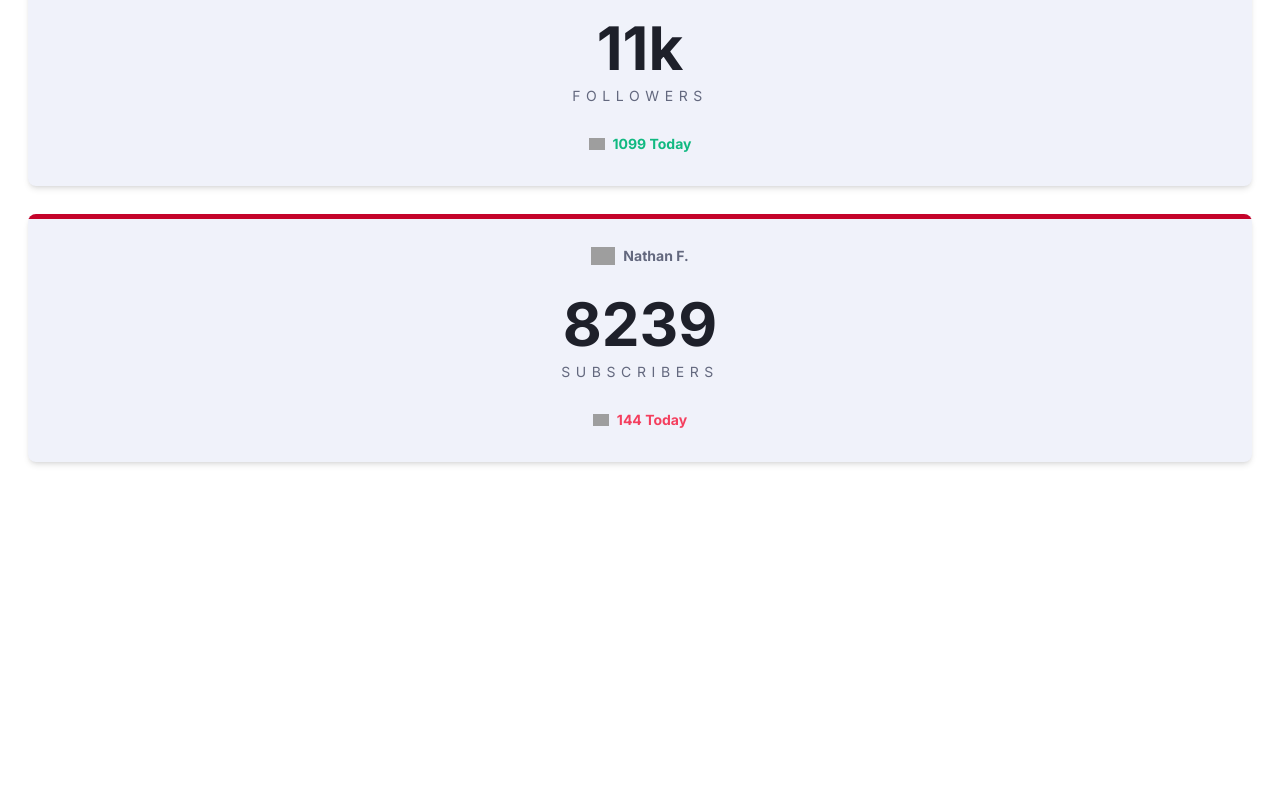
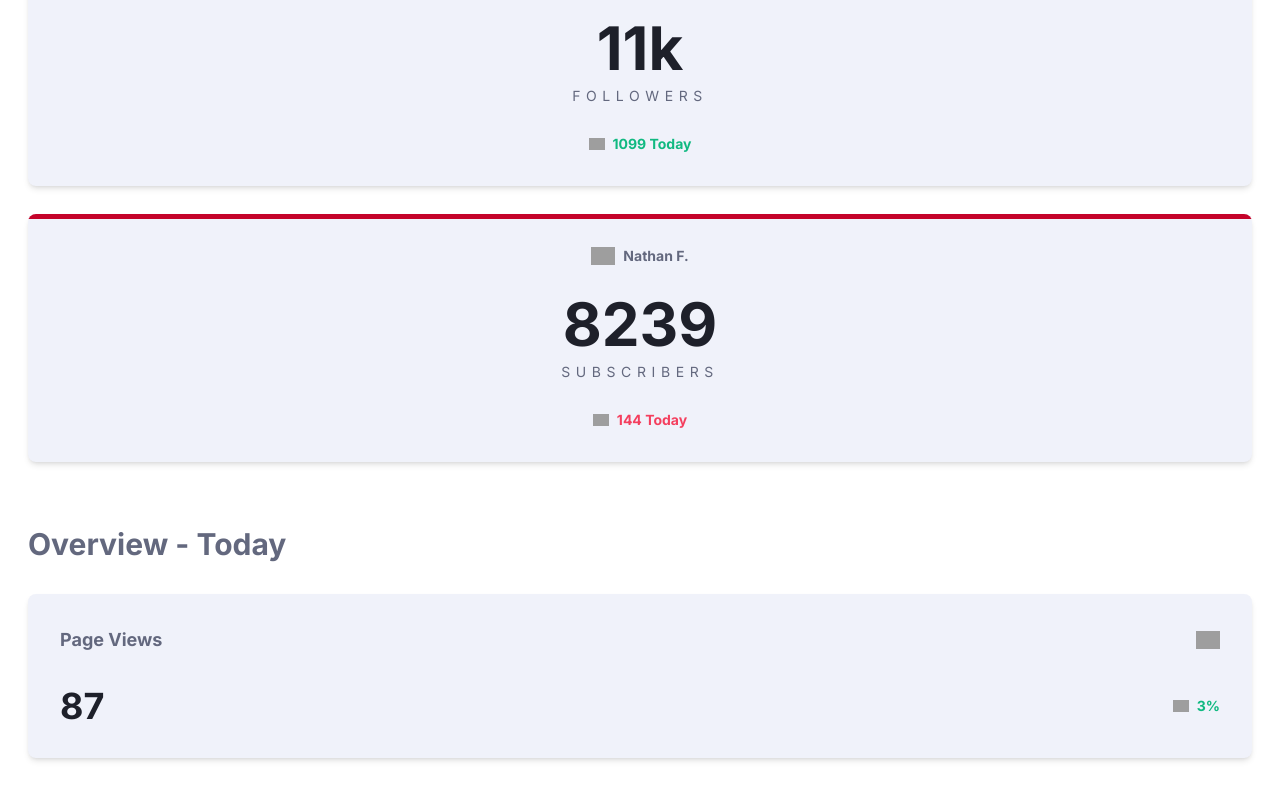
Before and after one commit to Remy349/social-media-dashboard-with-theme-switcher, a React (Vite) app: page / in a window 1280 px wide. Shown: the part 662-1462 px from the top of the page. Before the commit the page ends 1172 px from the top, so only its background shows below. Built offline with nearby package versions, Linux system fonts and the light colour scheme; grey boxes are pictures that could not be loaded.

Commit message:
Overview stat component completed

```diff
--- a/src/App.jsx
+++ b/src/App.jsx
@@ -1,10 +1,12 @@
 import React from 'react'
 import Followers from './components/followers/Followers'
+import Overview from './components/overview/Overview'
 
 function App () {
   return (
-    <main className='mx-7 my-12'>
+    <main className='grid gap-y-16 mx-7 mt-12 mb-16'>
       <Followers />
+      <Overview />
     </main>
   )
 }
--- a/src/components/followers/FollowersCard.jsx
+++ b/src/components/followers/FollowersCard.jsx
@@ -16,7 +16,7 @@ const FollowersCard = ({
         shadow-md rounded-lg flex flex-col gap-y-7 items-center py-8`}
     >
       <div className='flex items-center gap-x-2'>
-        <img className='w-6' src={socialIcon} alt='Icon facebook' />
+        <img className='w-6' src={socialIcon} alt='Icon social' />
         <p className='font-bold text-sm'>{username}</p>
       </div>
       <div>
@@ -24,7 +24,7 @@ const FollowersCard = ({
         <p className='card-text text-sm uppercase'>{text}</p>
       </div>
       <div className='flex items-center gap-x-2'>
-        <img className='w-4' src={statsIcon} alt='Icon up' />
+        <img className='w-4' src={statsIcon} alt='Icon stats' />
         <p
           className={
             statsColor === 'green'
--- /dev/null
+++ b/src/components/overview/Overview.jsx
@@ -0,0 +1,15 @@
+import React from 'react'
+import OverviewStat from './OverviewStat'
+
+const Overview = () => {
+  return (
+    <section>
+      <h2 className='font-bold mb-8 text-3xl'>Overview - Today</h2>
+      <div>
+        <OverviewStat />
+      </div>
+    </section>
+  )
+}
+
+export default Overview
--- /dev/null
+++ b/src/components/overview/OverviewStat.jsx
@@ -0,0 +1,22 @@
+import React from 'react'
+import { facebookIcon, upIcon } from '../../images/icons'
+
+const OverviewStat = () => {
+  return (
+    <div className='stat rounded-lg shadow-md p-8 grid gap-y-8'>
+      <div className='flex items-center justify-between'>
+        <p className='font-bold text-lg'>Page Views</p>
+        <img className='w-6' src={facebookIcon} alt='Icon social' />
+      </div>
+      <div className='flex items-center justify-between'>
+        <h3 className='font-bold text-4xl'>87</h3>
+        <div className='flex items-center gap-x-2'>
+          <img className='w-4' src={upIcon} alt='Icon stats' />
+          <p className='text-emerald-500 font-bold text-sm'>3%</p>
+        </div>
+      </div>
+    </div>
+  )
+}
+
+export default OverviewStat
--- a/src/index.css
+++ b/src/index.css
@@ -3,6 +3,11 @@
 @tailwind base;
 @tailwind components;
 @tailwind utilities;
+
+:root {
+  --card-bg-color: hsl(227, 47%, 96%);
+  --h3-text-color: hsl(230, 17%, 14%);
+}
 
 * {
   margin: 0;
@@ -17,7 +22,7 @@ body {
 }
 
 .card {
-  background-color: hsl(227, 47%, 96%);
+  background-color: var(--card-bg-color);
   text-align: center;
 }
 
@@ -58,9 +63,17 @@ body {
 }
 
 .card h3 {
-  color: hsl(230, 17%, 14%);
+  color: var(--h3-text-color);
 }
 
 .card-text {
   letter-spacing: .35rem;
 }
+
+.stat {
+  background-color: var(--card-bg-color);
+}
+
+.stat h3 {
+  color: var(--h3-text-color);
+}
```
